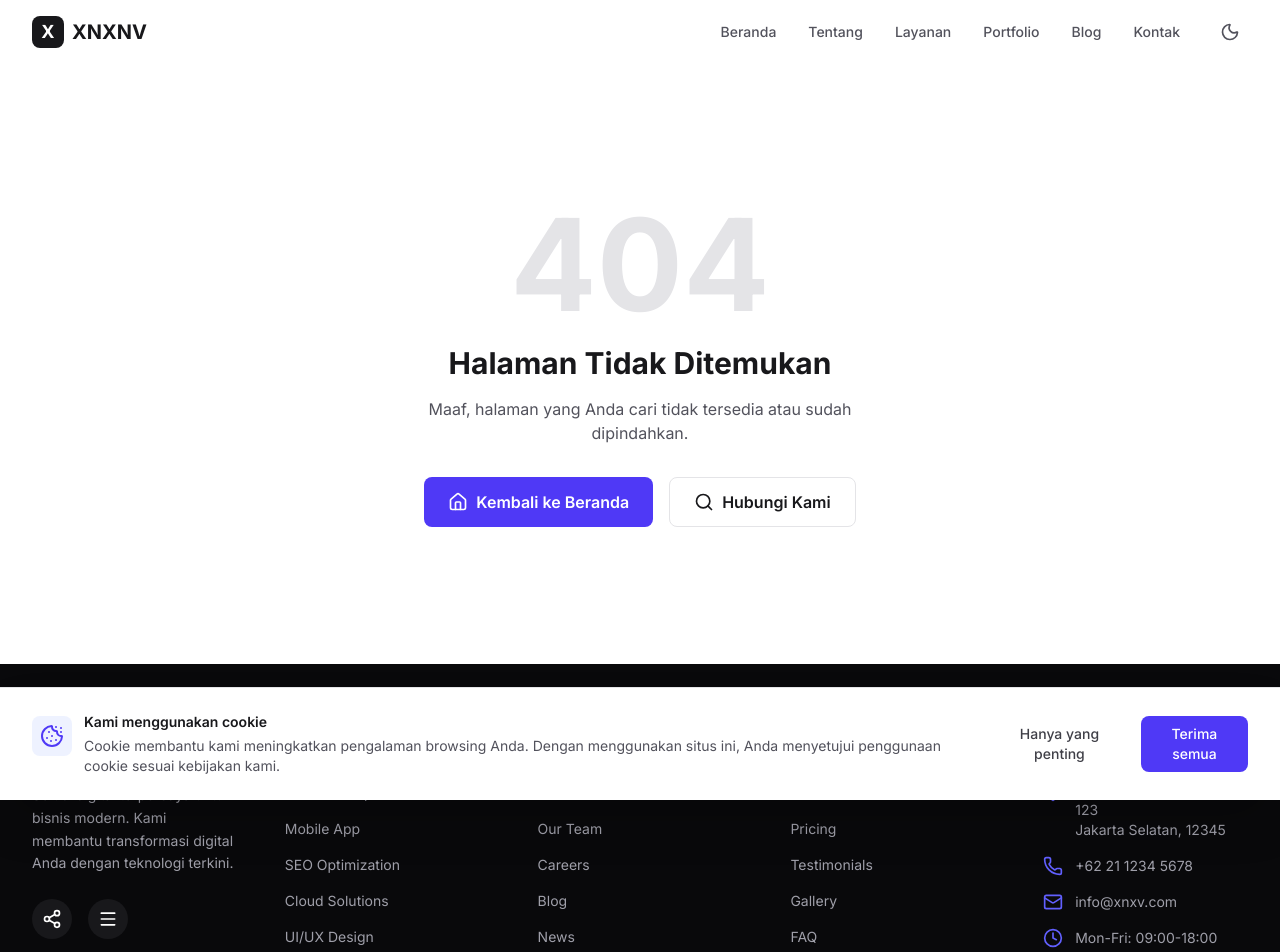
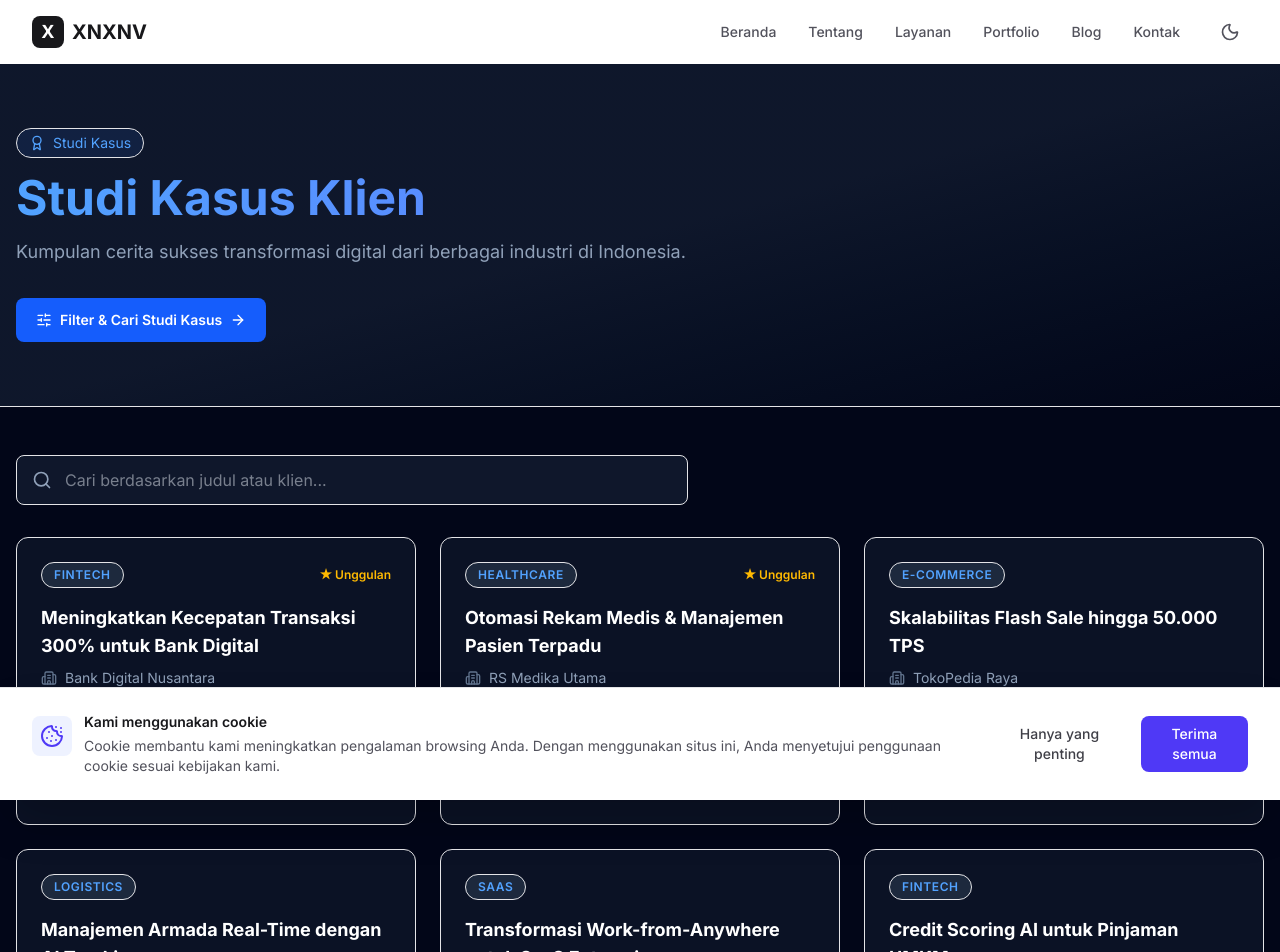
Before and after one commit to aryaapriawann-dev/XNXNV, a Next.js app: page /case-studies in a window 1280 px wide. Before the commit this address had no page. Shown: the top 952 px of the page. Built offline with nearby package versions, Linux system fonts and the light colour scheme.

Commit message:
feat(case-studies): add Case Studies listing with featured highlights

```diff
--- /dev/null
+++ b/src/app/case-studies/page.tsx
@@ -0,0 +1,162 @@
+"use client";
+
+import { useState } from "react";
+import Link from "next/link";
+import { Building2, Search, ArrowRight, Clock, Award, SlidersHorizontal } from "lucide-react";
+
+interface CaseStudy {
+  id: string;
+  title: string;
+  client: string;
+  industry: string;
+  summary: string;
+  readTime: number;
+  featured?: boolean;
+}
+
+const CASE_STUDIES: CaseStudy[] = [
+  {
+    id: "1",
+    title: "Meningkatkan Kecepatan Transaksi 300% untuk Bank Digital",
+    client: "Bank Digital Nusantara",
+    industry: "Fintech",
+    summary: "Modernisasi backend event-driven dan microservices untuk mengatasi lonjakan beban transaksi harian.",
+    readTime: 6,
+    featured: true,
+  },
+  {
+    id: "2",
+    title: "Otomasi Rekam Medis & Manajemen Pasien Terpadu",
+    client: "RS Medika Utama",
+    industry: "Healthcare",
+    summary: "Platform rekam medis elektronik terenkripsi dengan antrean otomatis dan integrasi BPJS.",
+    readTime: 5,
+    featured: true,
+  },
+  {
+    id: "3",
+    title: "Skalabilitas Flash Sale hingga 50.000 TPS",
+    client: "TokoPedia Raya",
+    industry: "E-Commerce",
+    summary: "Caching multi-tier dan auto-scaling cluster untuk program belanja nasional tanpa downtime.",
+    readTime: 7,
+  },
+  {
+    id: "4",
+    title: "Manajemen Armada Real-Time dengan AI Tracking",
+    client: "Logistik Cepat Bersama",
+    industry: "Logistics",
+    summary: "IoT gateway dan dynamic routing berbasis kondisi lalu lintas real-time untuk 1.200+ armada.",
+    readTime: 4,
+  },
+  {
+    id: "5",
+    title: "Transformasi Work-from-Anywhere untuk SaaS Enterprise",
+    client: "CloudSuite Global",
+    industry: "SaaS",
+    summary: "Keamanan zero-trust dan edge routing untuk pengguna korporat di 14 negara.",
+    readTime: 5,
+  },
+  {
+    id: "6",
+    title: "Credit Scoring AI untuk Pinjaman UMKM",
+    client: "Dana Cerdas Nusantara",
+    industry: "Fintech",
+    summary: "Model machine learning untuk profiling risiko peminjam UMKM dalam waktu kurang dari 3 menit.",
+    readTime: 6,
+  },
+];
+
+export default function CaseStudiesPage() {
+  const [searchQuery, setSearchQuery] = useState("");
+
+  const filtered = CASE_STUDIES.filter(
+    (item) =>
+      item.title.toLowerCase().includes(searchQuery.toLowerCase()) ||
+      item.client.toLowerCase().includes(searchQuery.toLowerCase())
+  );
+
+  return (
+    <div className="min-h-screen bg-slate-950 text-slate-50">
+      <div className="border-b border-slate-800 bg-gradient-to-br from-slate-900 via-slate-900 to-slate-950">
+        <div className="container mx-auto px-4 py-16">
+          <div className="inline-flex items-center gap-2 px-3 py-1 rounded-full bg-blue-500/10 text-blue-400 text-sm mb-4 border border-blue-500/20">
+            <Award className="w-4 h-4" />
+            <span>Studi Kasus</span>
+          </div>
+          <h1 className="text-4xl md:text-5xl font-bold mb-4 bg-gradient-to-r from-blue-400 to-indigo-500 bg-clip-text text-transparent">
+            Studi Kasus Klien
+          </h1>
+          <p className="text-lg text-slate-400 max-w-2xl mb-8">
+            Kumpulan cerita sukses transformasi digital dari berbagai industri di Indonesia.
+          </p>
+          <div className="flex flex-wrap gap-3">
+            <Link
+              href="/case-studies/filter"
+              className="inline-flex items-center gap-2 px-5 py-3 bg-blue-600 hover:bg-blue-500 text-white rounded-lg text-sm font-semibold transition-colors"
+            >
+              <SlidersHorizontal className="w-4 h-4" />
+              Filter & Cari Studi Kasus
+              <ArrowRight className="w-4 h-4" />
+            </Link>
+          </div>
+        </div>
+      </div>
+
+      <div className="container mx-auto px-4 py-12">
+        <div className="relative max-w-2xl mb-8">
+          <Search className="absolute left-4 top-1/2 -translate-y-1/2 w-5 h-5 text-slate-400" />
+          <input
+            type="text"
+            placeholder="Cari berdasarkan judul atau klien..."
+            value={searchQuery}
+            onChange={(e) => setSearchQuery(e.target.value)}
+            className="w-full pl-12 pr-4 py-3 bg-slate-900 border border-slate-800 rounded-lg focus:outline-none focus:ring-2 focus:ring-blue-500 text-slate-200"
+          />
+        </div>
+
+        <div className="grid grid-cols-1 md:grid-cols-2 lg:grid-cols-3 gap-6">
+          {filtered.map((study) => (
+            <div
+              key={study.id}
+              className="bg-slate-900/70 border border-slate-800 hover:border-slate-700 rounded-xl p-6 flex flex-col justify-between transition-all"
+            >
+              <div>
+                <div className="flex items-center justify-between mb-4">
+                  <span className="px-3 py-1 bg-slate-800 rounded-full text-xs uppercase tracking-wider text-blue-400 font-semibold border border-slate-700">
+                    {study.industry}
+                  </span>
+                  {study.featured && (
+                    <span className="text-xs font-semibold text-amber-400">★ Unggulan</span>
+                  )}
+                </div>
+                <h3 className="text-lg font-bold mb-2 text-white">{study.title}</h3>
+                <p className="text-sm text-slate-400 mb-3 flex items-center gap-2">
+                  <Building2 className="w-4 h-4 text-slate-500" />
+                  {study.client}
+                </p>
+                <p className="text-slate-400 text-sm mb-4 leading-relaxed">{study.summary}</p>
+              </div>
+              <div className="flex items-center justify-between text-xs text-slate-500">
+                <span className="flex items-center gap-1">
+                  <Clock className="w-3.5 h-3.5" /> {study.readTime} min baca
+                </span>
+                <Link href="/case-studies/filter" className="inline-flex items-center gap-1 text-blue-400 hover:text-blue-300 font-medium">
+                  Lihat <ArrowRight className="w-3.5 h-3.5" />
+                </Link>
+              </div>
+            </div>
+          ))}
+        </div>
+
+        {filtered.length === 0 && (
+          <div className="text-center py-16 bg-slate-900/40 rounded-xl border border-slate-800 mt-6">
+            <Search className="w-10 h-10 text-slate-600 mx-auto mb-3" />
+            <p className="text-lg font-semibold text-slate-300">Tidak ada studi kasus yang cocok</p>
+            <p className="text-sm text-slate-500 mt-1">Coba kata kunci lain</p>
+          </div>
+        )}
+      </div>
+    </div>
+  );
+}
```
